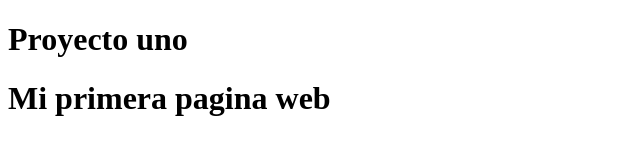
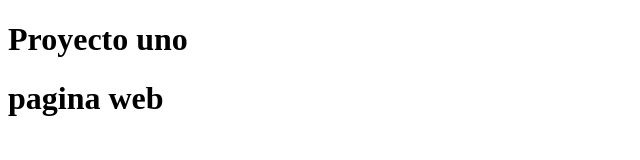
Before and after one commit to Eier01/LENGUAJE-PRUEBA-GIT, a plain HTML site: page index.html in a window 1280 px wide. Shown: the whole page, without its empty margins (0-640 px from the left). Drawn offline with Linux system fonts and the light colour scheme.

Commit message:
Update index.html
Cambio en h1 index

```diff
--- a/index.html
+++ b/index.html
@@ -8,7 +8,7 @@
 </head>
 <body>
     <h1>Proyecto uno</h1>
-    <h1>Mi primera pagina web</h1>
+    <h1> pagina web</h1>
 
 </body>
 </html>
```
